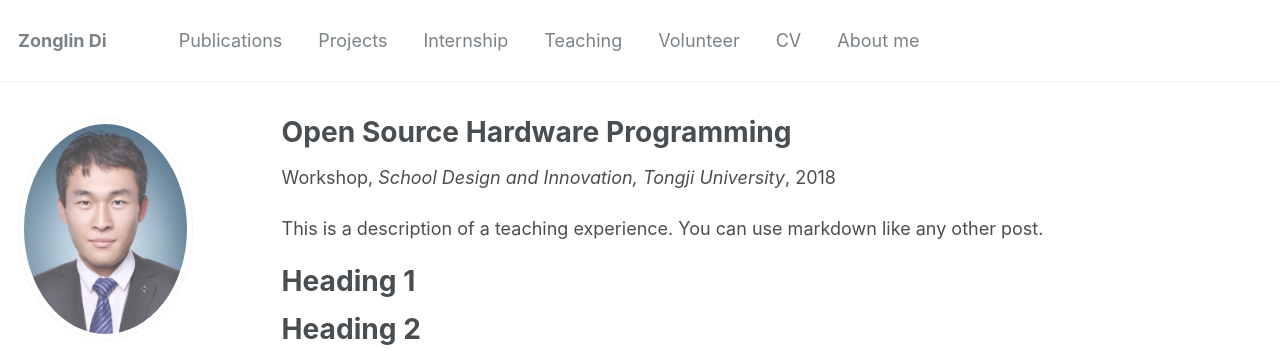
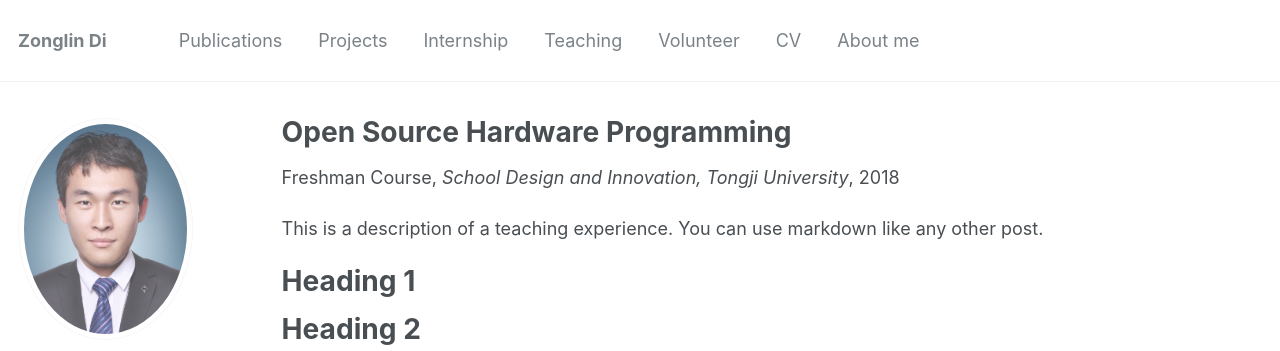
Before and after one commit to ElegantLin/elegantlin.github.io, a Jekyll site: the page built from _teaching/CDI.md, in a window 1280 px wide. Shown: the top 351 px of the page. Built offline with Jekyll 4.4.1, drawn with Linux system fonts in a browser that asks for light colours; some web fonts are replaced.

Commit message:
modify the course type of CDI

```diff
--- a/_teaching/CDI.md
+++ b/_teaching/CDI.md
@@ -1,7 +1,7 @@
 ---
 title: "Open Source Hardware Programming"
 collection: teaching
-type: "Workshop"
+type: "Freshman Course"
 permalink: /teaching/Open-Source-Hardware-Programming
 venue: "School Design and Innovation, Tongji University"
 date: Sept. 2018 -- Jan. 2019
```
